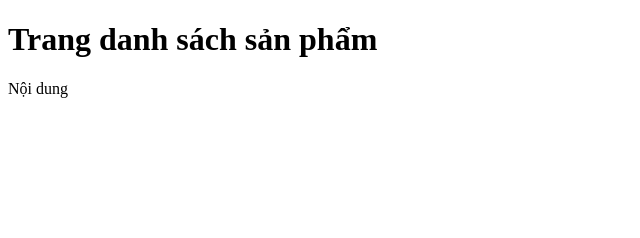
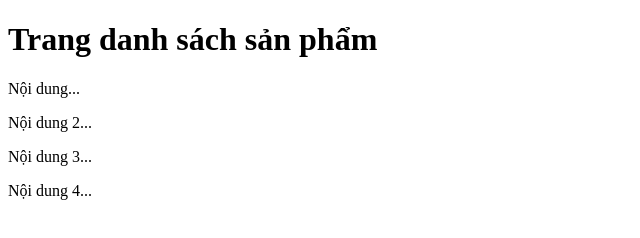
Before and after one commit to NhatHuyDuong/28tech-be_Week01, a plain HTML site: page products.html in a window 1280 px wide. Shown: the whole page, without its empty margins (0-640 px from the left). Drawn offline with Linux system fonts and the light colour scheme.

Commit message:
Update page contact and products

```diff
--- a/products.html
+++ b/products.html
@@ -7,6 +7,9 @@
 </head>
 <body>
     <h1>Trang danh sách sản phẩm</h1>
-    <p>Nội dung</p>
+    <p>Nội dung...</p>
+    <p>Nội dung 2...</p>
+    <p>Nội dung 3...</p>
+    <p>Nội dung 4...</p>
 </body>
 </html>
```
Also changed, not shown: contact.html (+2 -0 lines).
